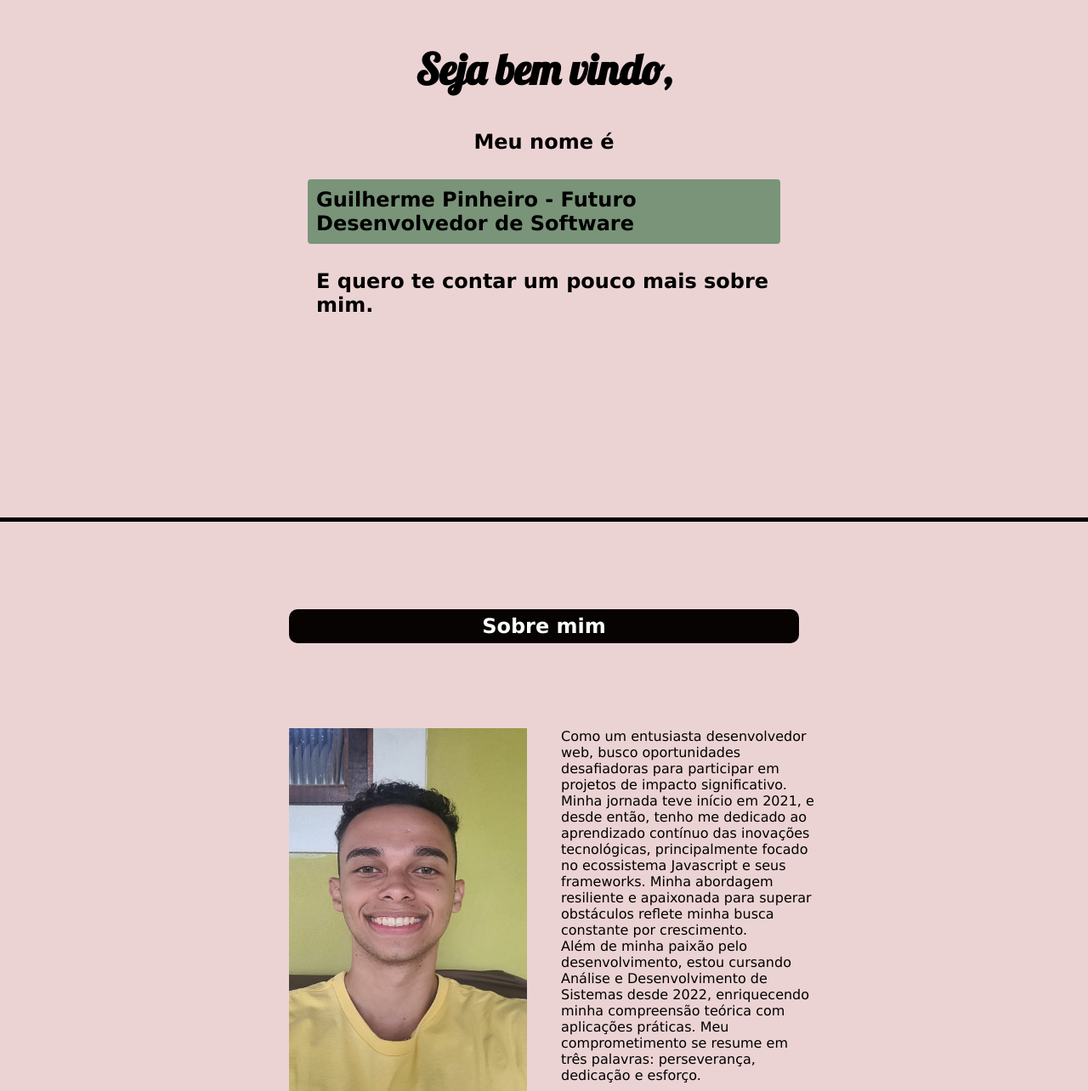
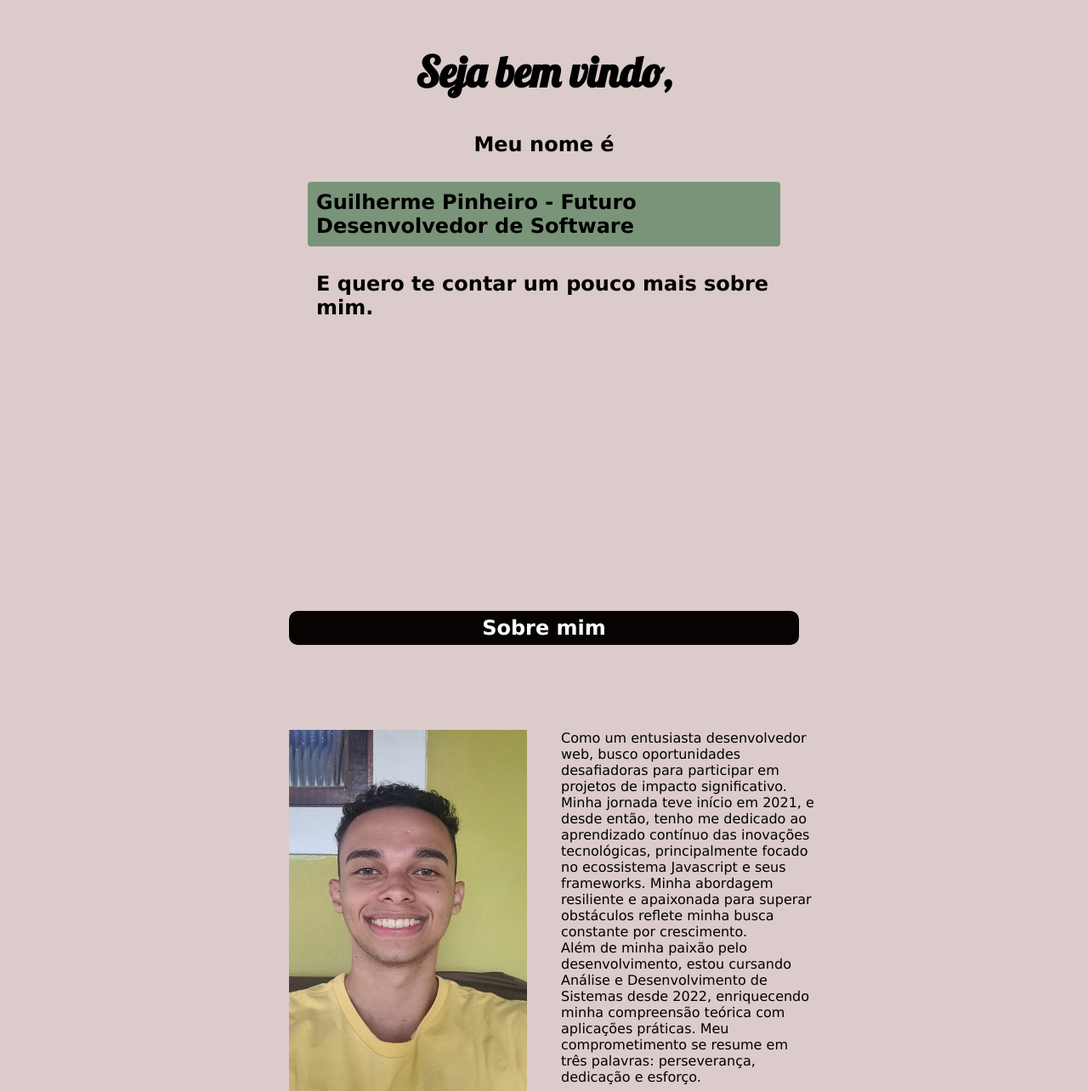
Before and after one commit to guilherme-a-pinheiro/portifolio-vue, a Vue app: page / in a window 1280 px wide. Shown: the part 186-1470 px from the top of the page at 85% size. Built offline with nearby package versions, Linux system fonts and the light colour scheme.

Commit message:
ultimos ajustes

```diff
--- a/src/App.vue
+++ b/src/App.vue
@@ -31,10 +31,9 @@ export default {
     padding: 0;
     box-sizing: border-box;
     font-family: Verdana, Geneva, Tahoma, sans-serif;
-    background-color: #ecd3d3;
+    background-color: #dccbcb;
   }
    .main {
     height: 100vh;
-    border-bottom: 5px solid #000;
    }
 </style>
--- a/src/components/HomePage.vue
+++ b/src/components/HomePage.vue
@@ -27,7 +27,6 @@ export default {
         flex-direction: column;
     }
     .main {
-        border-bottom: 5px solid #000;
         display: flex;
         justify-content: center;
         align-items: center;
--- a/src/components/SobreMim.vue
+++ b/src/components/SobreMim.vue
@@ -22,7 +22,6 @@ export default {
 
 <style scoped>
     .main {
-        border-bottom: 5px solid #000;
         display: flex;
         flex-direction: row;
         justify-content: center;
```
